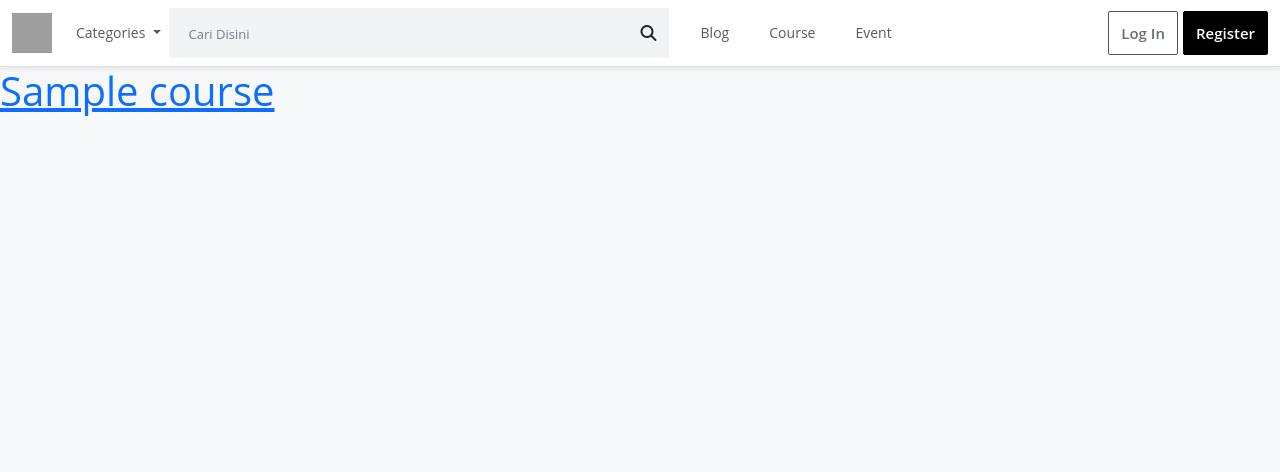
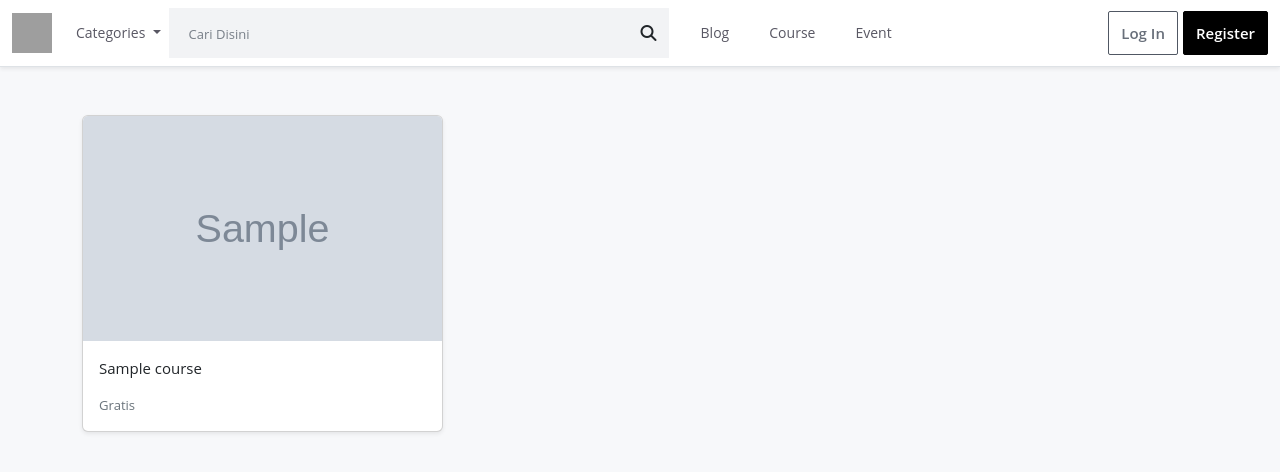
Before and after one commit to afifai/NgodingPython-website, a Django app: page / in a window 1280 px wide. Shown: the top 472 px of the page. Run offline with Django 4.2, Linux system fonts and the light colour scheme; tables that the repository leaves empty hold one stand-in row (values such as "Sample post"); grey boxes marked "Sample" are stand-in pictures; some libraries are stand-ins or nearby versions; grey boxes are pictures that could not be loaded.

Commit message:
modify course list

```diff
--- a/templates/content/course_list.html
+++ b/templates/content/course_list.html
@@ -3,9 +3,25 @@
 Home
 {% endblock title %}
 {% block content %}
-{%  for object in object_list %}
-    <a href="{{object.get_absolute_url}}">
-        <h1>{{ object.name }}</h1>
-    </a>
-{% endfor %}
+<div class="container mt-5">
+    <div class="row row-cols-1 row-cols-sm-2 row-cols-md-3 g-3">
+        {%  for object in object_list %}
+          <div class="col md-4">
+            <div class="card shadow-sm">
+                <a href="{{ object.get_absolute_url }}">
+                <img src="{{ object.thumbnail.url }}" class="card-img-top" width="100%" height="225" alt="">
+                </a>
+              <div class="card-body">
+                <p class="card-text">{{ object.name }}</p>
+                <div class="d-flex justify-content-between align-items-center">
+                    <small class="text-muted">Gratis</small>
+                </div>
+              </div>
+            </div>
+          </div>
+        {% endfor %}
+
+    </div>
+</div>
+
 {% endblock content %}
```
